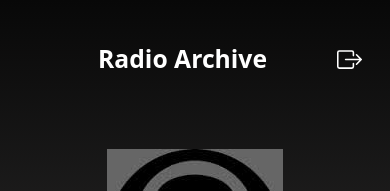
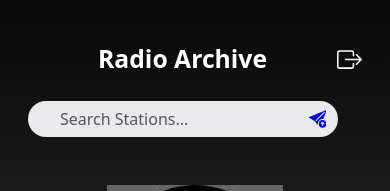
Before and after one commit to Geeth-Rath/online-radio-streaming-web-application, a React (Create React App) app in the folder frontend/: page /content/1 in a window 390 px wide. Shown: the top 191 px of the page. Built offline with nearby package versions, Linux system fonts and the light colour scheme; no server answers.

Commit message:
searchFile component changed

```diff
--- a/frontend/src/component/FileSearch/FileSearch.js
+++ b/frontend/src/component/FileSearch/FileSearch.js
@@ -30,7 +30,6 @@ const FileSearch = () => {
   const handleSearchInput = (event) => {
     const term = event.target.value;
     setSearchTerm(term);
-
   };
 
   const handleSearch = () => {
@@ -60,7 +59,7 @@ const FileSearch = () => {
             class="form-control input-search fst-italic mx-2"
             type="text"
             aria-label="default input example"
-            placeholder="Search..."
+            placeholder="Search Stations...."
             style={{
               backgroundColor: "transparent",
               boxShadow: "none",
@@ -87,6 +86,42 @@ const FileSearch = () => {
               d="M12.5 16a3.5 3.5 0 1 0 0-7 3.5 3.5 0 0 0 0 7m.354-5.354a.5.5 0 0 0-.722.016l-1.149 1.25a.5.5 0 1 0 .737.676l.28-.305V14a.5.5 0 0 0 1 0v-1.793l.396.397a.5.5 0 0 0 .708-.708z"
             />
           </svg>
+        </div>
+
+        <div className="row justify-content-center">
+          <div className="col-auto d-block d-sm-none d-flex align-items-center input-search rounded-5">
+            <input
+              class="form-control input-search mx-2"
+              type="text"
+              aria-label="default input example"
+              placeholder="Search Stations..."
+              style={{
+                backgroundColor: "transparent",
+                boxShadow: "none",
+                border: "none",
+              }}
+              value={searchTerm}
+              onChange={handleSearchInput}
+            />
+            <svg
+              xmlns="http://www.w3.org/2000/svg"
+              width="20"
+              height="20"
+              fill="blue"
+              class="bi bi-send-arrow-up-fill cursor"
+              viewBox="0 0 16 16"
+              onClick={() => handleSearch()}
+            >
+              <path
+                fill-rule="evenodd"
+                d="M15.854.146a.5.5 0 0 1 .11.54L13.026 8.03A4.5 4.5 0 0 0 8 12.5c0 .5 0 1.5-.773.36l-1.59-2.498L.644 7.184l-.002-.001-.41-.261a.5.5 0 0 1 .083-.886l.452-.18.001-.001L15.314.035a.5.5 0 0 1 .54.111M6.637 10.07l7.494-7.494.471-1.178-1.178.471L5.93 9.363l.338.215a.5.5 0 0 1 .154.154z"
+              />
+              <path
+                fill-rule="evenodd"
+                d="M12.5 16a3.5 3.5 0 1 0 0-7 3.5 3.5 0 0 0 0 7m.354-5.354a.5.5 0 0 0-.722.016l-1.149 1.25a.5.5 0 1 0 .737.676l.28-.305V14a.5.5 0 0 0 1 0v-1.793l.396.397a.5.5 0 0 0 .708-.708z"
+              />
+            </svg>
+          </div>
         </div>
       </div>
       {/* ---------------------MODAL-create---------------------------- */}
```
